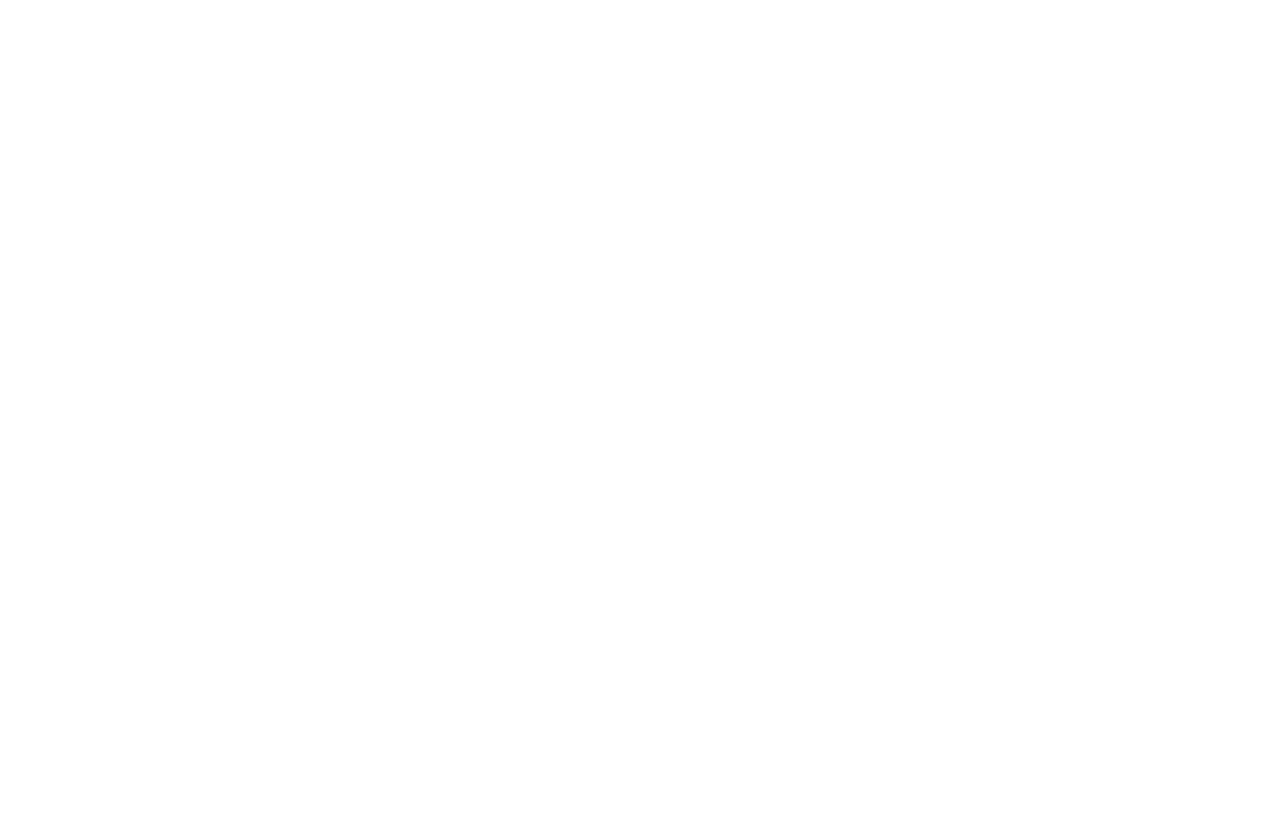
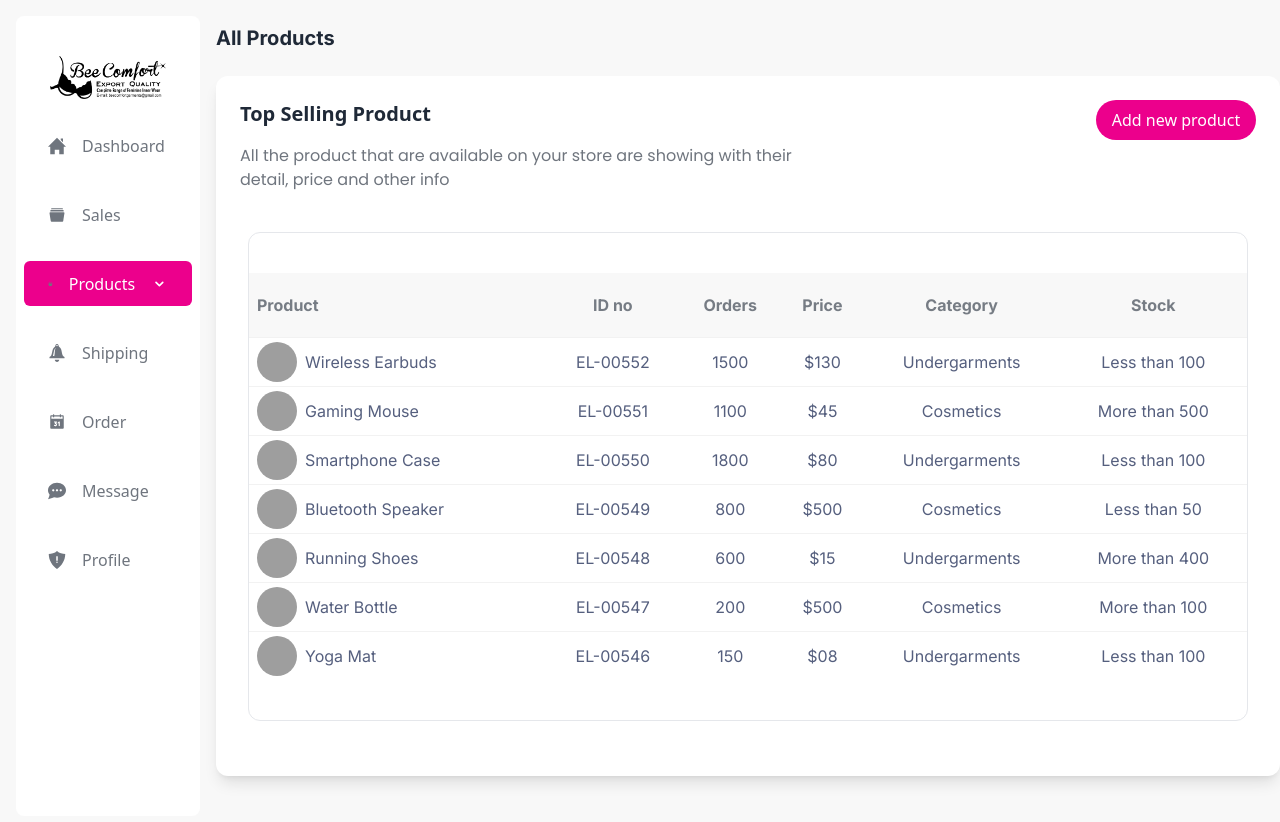
Before and after one commit to Israt85/Dresses-website, a React (Vite) app: page /dashboard/allproducts in a window 1280 px wide. Before the commit this address had no page. Shown: the top 822 px of the page. Before the commit the page ends 800 px from the top, so only its background shows below. Built offline with nearby package versions, Linux system fonts and the light colour scheme; grey boxes are pictures that could not be loaded; a web font is replaced by a local one.

Commit message:
added all products

```diff
--- /dev/null
+++ b/public/selling.json
@@ -0,0 +1,72 @@
+[
+    {
+      "Product": "Wireless Earbuds",
+      "ID": "EL-00552",
+      "Orders": "1500",
+      "Price": "$130",
+      "Category": "Undergarments",
+      "Stock": "Less than 100",
+      "img": "https://example.com/images/wireless-earbuds.jpg",
+      "type": "Gadget"
+    },
+    {
+      "Product": "Gaming Mouse",
+      "ID": "EL-00551",
+      "Orders": "1100",
+      "Price": "$45",
+      "Category": "Cosmetics",
+      "Stock": "More than 500",
+      "img": "https://example.com/images/gaming-mouse.jpg",
+      "type": "Peripheral"
+    },
+    {
+      "Product": "Smartphone Case",
+      "ID": "EL-00550",
+      "Orders": "1800",
+      "Price": "$80",
+      "Category": "Undergarments",
+      "Stock": "Less than 100",
+      "img": "https://example.com/images/smartphone-case.jpg",
+      "type": "Accessory"
+    },
+    {
+      "Product": "Bluetooth Speaker",
+      "ID": "EL-00549",
+      "Orders": "800",
+      "Price": "$500",
+      "Category": "Cosmetics",
+      "Stock": "Less than 50",
+      "img": "https://example.com/images/bluetooth-speaker.jpg",
+      "type": "Audio"
+    },
+    {
+      "Product": "Running Shoes",
+      "ID": "EL-00548",
+      "Orders": "600",
+      "Price": "$15",
+      "Category": "Undergarments",
+      "Stock": "More than 400",
+      "img": "https://example.com/images/running-shoes.jpg",
+      "type": "Footwear"
+    },
+    {
+      "Product": "Water Bottle",
+      "ID": "EL-00547",
+      "Orders": "200",
+      "Price": "$500",
+      "Category": "Cosmetics",
+      "Stock": "More than 100",
+      "img": "https://example.com/images/water-bottle.jpg",
+      "type": "Health"
+    },
+    {
+      "Product": "Yoga Mat",
+      "ID": "EL-00546",
+      "Orders": "150",
+      "Price": "$08",
+      "Category": "Undergarments",
+      "Stock": "Less than 100",
+      "img": "https://example.com/images/yoga-mat.jpg",
+      "type": "Fitness"
+    }
+  ]
--- /dev/null
+++ b/src/Components/Products/Table3.jsx
@@ -0,0 +1,57 @@
+import React, { useEffect, useState } from 'react';
+
+const Table3 = () => {
+    const [data,setData]= useState([]);
+        useEffect(()=>{
+            fetch('/selling.json')
+            .then(res=>res.json()
+            .then(data=>{
+                console.log(data)
+                setData(data)
+            })
+            )
+        },[])
+    return (
+        <div className='my-10'>
+           <div className="overflow-x-auto">
+  <table className="table table-xs font-Inter">
+    <thead className='bg-[#F8F8F8] w-full h-16 rounded-md'>
+      <tr className='font-Inter text-base'>
+        <th>Product</th>
+        <th className='text-center'>
+            ID no
+        </th>
+        <th className='text-center'> Orders</th>
+        <th className='text-center'>
+            Price
+        </th>
+        <th className='text-center'>
+        Category
+        </th>
+        <th className='text-center'>
+          Stock
+        </th>
+      </tr>
+    </thead>
+    <tbody>
+    {data?.map((dat) => (
+  <tr className='text-[#555F7E]' key={dat.id}>
+  <td className='flex items-center gap-2'>
+      <img className='h-10 w-10 rounded-full' src={dat?.img} alt="" />
+      <p className='text-base font-Inter'>{dat?.Product}</p>
+  </td>
+  <td className='font-Inter text-center text-base'>{dat?.ID}</td>
+  <td className='font-Inter text-center text-base'>{dat?.Orders}</td>
+  <td className='font-Inter text-center text-base'>{dat?.Price}</td>
+  <td className='font-Inter text-center text-base'>{dat?.Category}</td>
+  <td className='text-center text-base font-Inter'>{dat?.Stock}</td>
+</tr>
+))}
+    </tbody>
+  </table>
+</div>
+        </div>
+    );
+};
+
+export default Table3;
--- a/src/Layouts/DashboardLayout.jsx
+++ b/src/Layouts/DashboardLayout.jsx
@@ -1,8 +1,13 @@
-import React from 'react';
-import { NavLink, Outlet } from 'react-router';
+import React, { useEffect, useState } from 'react';
+import { Link, NavLink, Outlet } from 'react-router';
 import logo from '../assets/Images/4155ecce83f378e39dae19cecca7729b.png'
 
 const DashboardLayout = () => {
+    const [clickable, setClickable]= useState(false)
+   const handleClick = ()=>{
+    setClickable(!clickable)
+    console.log('clicked');
+   }
     return (
         <div className='bg-[#F8F8F8] flex'>
             <div className='w-[218px] flex flex-col pt-10 items-center gap-6 m-4 rounded-lg text-[#6F757E] bg-white min-h-screen'>
@@ -37,14 +42,71 @@
                </NavLink>
 
                 {/* Product */}
-                <div className='flex mx-2 px-6 items-center gap-4 w-[168px] h-[45px]'>
-                <svg width="18" height="18" viewBox="0 0 18 18" fill="none" xmlns="http://www.w3.org/2000/svg">
-<path d="M3.4185 5.25L6.94425 1.7235C7.0935 1.575 7.28925 1.5 7.485 1.5C7.94475 1.5 8.25 1.87875 8.25 2.27175C8.25 2.45925 8.181 2.64975 8.02575 2.805L5.58075 5.25H3.4185ZM12.4193 5.25H14.5815L11.0557 1.7235C10.9065 1.575 10.7108 1.5 10.515 1.5C10.0553 1.5 9.75 1.87875 9.75 2.27175C9.75 2.45925 9.819 2.64975 9.97425 2.805L12.4193 5.25ZM0 6.75V8.25H0.48225C0.88275 8.25 1.248 8.478 1.42425 8.838L4.5 16.5H13.5L16.5765 8.8395C16.7512 8.47875 17.118 8.25 17.5185 8.25H18V6.75H0Z" fill="#6F757E"/>
-</svg>
+    <div className="relative ">
+      {/* Trigger button */}
+      <div
+        onClick={handleClick}
+        className="flex px-6 items-center gap-4 w-[168px] h-[45px] cursor-pointer rounded-md text-white bg-[#EC008C]  hover:shadow-md"
+      >
+        <svg className={`${clickable? 'fill-white':'fill-[#6F757E]'}`}
+          width="18"
+          height="18"
+          viewBox="0 0 18 18"
+          fill="none"
+          xmlns="http://www.w3.org/2000/svg"
+        >
+          <path
+            d="M3.4185 5.25L6.94425 1.7235C7.0935 1.575 7.28925 1.5 7.485 1.5C7.94475 1.5 8.25 1.87875 8.25 2.27175C8.25 2.45925 8.181 2.64975 8.02575 2.805L5.58075 5.25H3.4185ZM12.4193 5.25H14.5815L11.0557 1.7235C10.9065 1.575 10.7108 1.5 10.515 1.5C10.0553 1.5 9.75 1.87875 9.75 2.27175C9.75 2.45925 9.819 2.64975 9.97425 2.805L12.4193 5.25ZM0 6.75V8.25H0.48225C0.88275 8.25 1.248 8.478 1.42425 8.838L4.5 16.5H13.5L16.5765 8.8395C16.7512 8.47875 17.118 8.25 17.5185 8.25H18V6.75H0Z"
+            fill=""
+          />
+        </svg>
 
+        <p>Products</p>
 
-                    <p>Products</p>
-                </div>
+        {/* Dropdown Arrow */}
+        <svg
+          className={`w-16 h-16 ml-auto transition-transform ${
+            clickable ? "rotate-180" : ""
+          }`}
+          xmlns="http://www.w3.org/2000/svg"
+          viewBox="0 0 20 20"
+          fill="currentColor"
+        >
+          <path
+            fillRule="evenodd"
+            d="M5.293 7.293a1 1 0 011.414 0L10 10.586l3.293-3.293a1 1 0 011.414 1.414l-4 4a1 1 0 01-1.414 0l-4-4a1 1 0 010-1.414z"
+            clipRule="evenodd"
+          />
+        </svg>
+      </div>
+
+      {/* Dropdown menu */}
+      {clickable && (
+        <div className="absolute w-[168px] border border-gray-300 rounded-md z-10 text-white bg-[#EC008C]  shadow-md ">
+          <ul className='text-right px-4'>
+            <Link to='allproducts'>
+            <li
+              className="px-4 py-2 cursor-pointer"
+
+            >
+              All Products
+            </li></Link>
+            <li
+              className="px-4 py-2 cursor-pointer"
+            >
+              Edit Product
+            </li>
+            <li
+              className="px-4 py-2 cursor-pointer"
+
+            >
+              Status
+            </li>
+          </ul>
+        </div>
+      )}
+    </div>
+
 
                 {/* Shipping */}
                 <div className='flex mx-2 px-6 items-center gap-4 w-[168px] h-[45px]'>
--- /dev/null
+++ b/src/Pages/Products/AllProducts.jsx
@@ -0,0 +1,31 @@
+import React from 'react';
+import Table3 from '../../Components/Products/Table3';
+
+const AllProducts = () => {
+    return (
+        <div className=''>
+           <div className='my-6'>
+            <p className='text-xl font-Inter font-bold'>All Products</p>
+           </div>
+          <div className='w-full bg-white shadow-lg  h-[700px] rounded-xl '>
+          <div className='flex justify-between p-6 mx-auto'>
+               <div>
+                <p className='text-xl font-bold'>Top Selling Product</p>
+                <p className='w-[600px] text-[#6F757E] text-base py-4 font-Poppins'>All the product that are available on your store are showing with their
+                detail, price and other info</p>
+               </div>
+               <div className='w-40 h-10 flex justify-center items-center text-white bg-[#EC008C] rounded-full'>
+               Add new product
+               </div>
+               </div>
+               <div className='w-[1000px] border rounded-xl mx-auto'>
+            <Table3></Table3>
+           </div>
+
+          </div>
+
+        </div>
+    );
+};
+
+export default AllProducts;
--- a/src/main.jsx
+++ b/src/main.jsx
@@ -5,6 +5,7 @@
 import DashboardLayout from './Layouts/DashboardLayout.jsx';
 import NewDashboard from './Pages/Dashboard/NewDashboard.jsx';
 import Sales from './Pages/Sales/Sales.jsx';
+import AllProducts from './Pages/Products/AllProducts.jsx';
 
 createRoot(document.getElementById('root')).render(
   <BrowserRouter>
@@ -16,6 +17,7 @@
     <Route path='dashboard' element={<DashboardLayout />}>
     <Route path="newdash" element={<NewDashboard/>} />
     <Route path="sales" element={<Sales/>} />
+    <Route path="allproducts" element={<AllProducts/>} />
   </Route>
   </Route>
     </Routes>
--- a/tailwind.config.js
+++ b/tailwind.config.js
@@ -7,7 +7,8 @@
   theme: {
     extend: {
       fontFamily:{
-        Inter:['Inter', 'san-serif']
+        Inter:['Inter', 'san-serif'],
+        Poppins:['Poppins', 'san-serif']
       }
     },
   },
```
